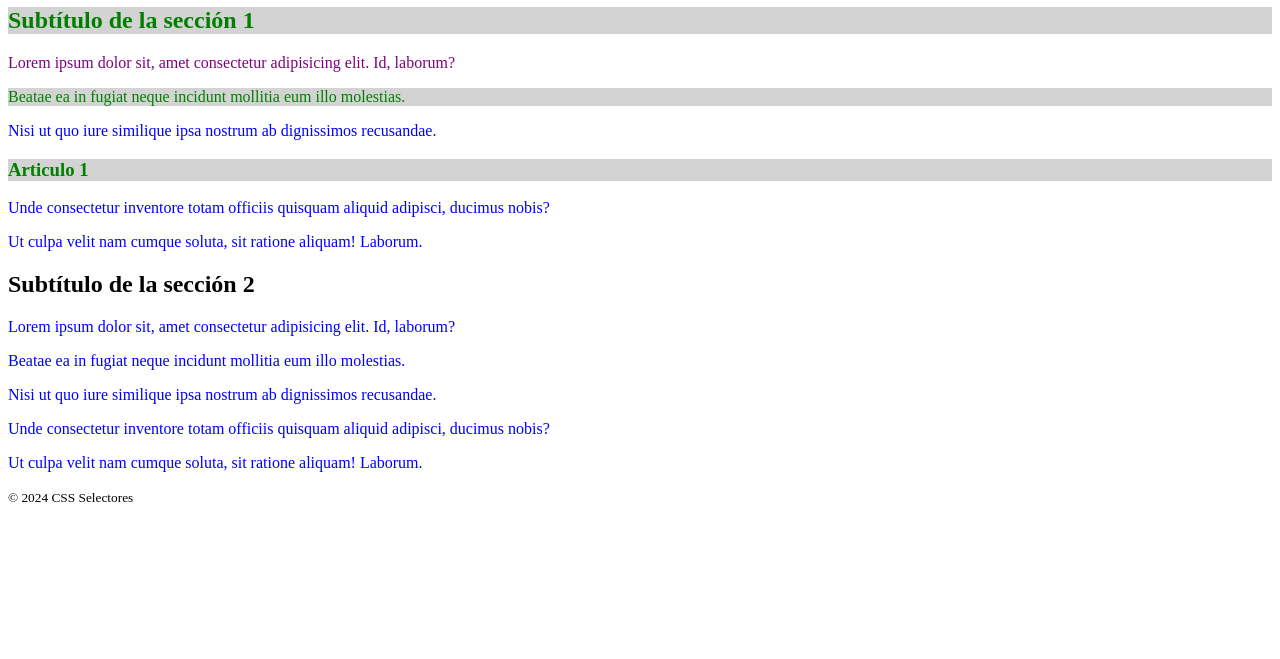
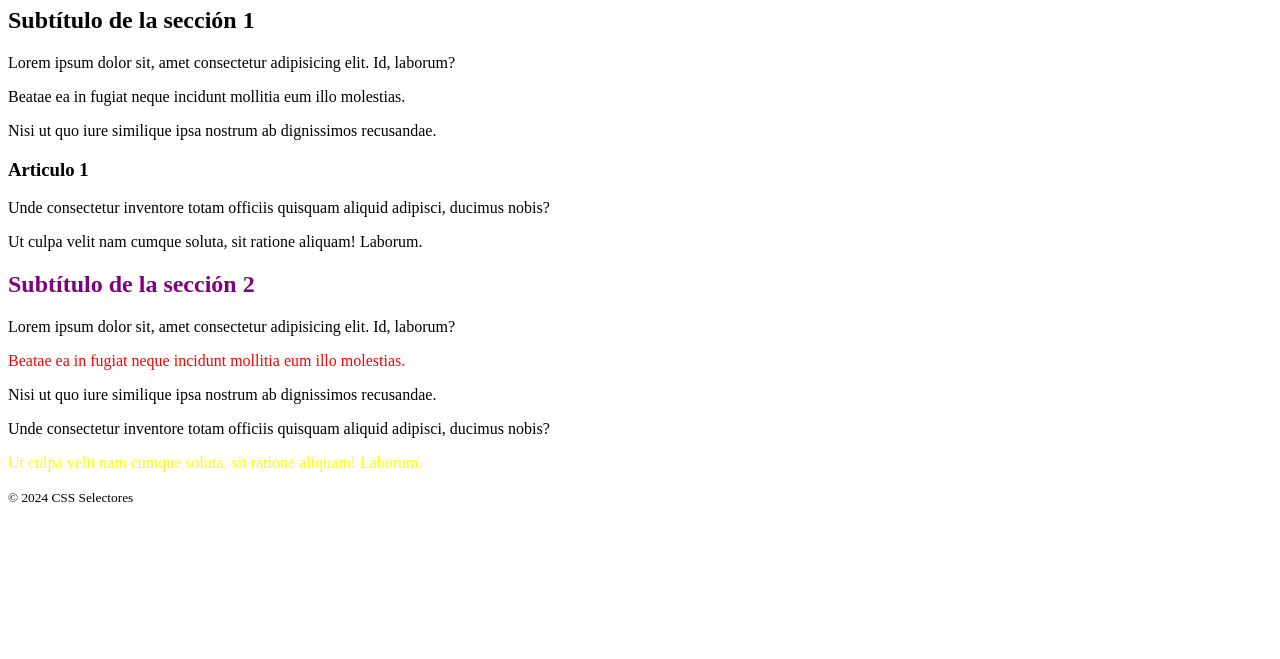
Before and after one commit to wilson82490/css-selectores, a plain HTML site: page index.html in a window 1280 px wide. Shown: the part 141-800 px from the top of the page. Drawn offline with Linux system fonts and the light colour scheme.

Commit message:
ejercicio de id y clase

```diff
--- a/index.html
+++ b/index.html
@@ -21,18 +21,18 @@
       <h1 id="titulo-principal">CSS Selectores</h1>
 
       <section>
-        <h2 class="color-verde">Subtítulo de la sección 1</h2>
+        <h2>Subtítulo de la sección 1</h2>
         <!-- (p>lorem10)*5 -->
-        <p id="primer-parrafo">
+        <p>
           Lorem ipsum dolor sit, amet consectetur adipisicing elit. Id, laborum?
         </p>
-        <p class="color-verde">Beatae ea in fugiat neque incidunt mollitia eum illo molestias.</p>
+        <p>Beatae ea in fugiat neque incidunt mollitia eum illo molestias.</p>
         <p>
           Nisi ut quo iure similique ipsa nostrum ab dignissimos recusandae.
         </p>
 
         <article>
-            <h3 class="color-verde">Articulo 1</h3>
+            <h3>Articulo 1</h3>
         </article>
         <p>
           Unde consectetur inventore totam officiis quisquam aliquid adipisci,
@@ -42,11 +42,11 @@
       </section>
 
       <section>
-        <h2>Subtítulo de la sección 2</h2>
+        <h2 id="subtitulo-de-la-seccion">Subtítulo de la sección 2</h2>
         <p>
           Lorem ipsum dolor sit, amet consectetur adipisicing elit. Id, laborum?
         </p>
-        <p>Beatae ea in fugiat neque incidunt mollitia eum illo molestias.</p>
+        <p class="color-rojo">Beatae ea in fugiat neque incidunt mollitia eum illo molestias.</p>
         <p>
           Nisi ut quo iure similique ipsa nostrum ab dignissimos recusandae.
         </p>
@@ -54,7 +54,7 @@
           Unde consectetur inventore totam officiis quisquam aliquid adipisci,
           ducimus nobis?
         </p>
-        <p>Ut culpa velit nam cumque soluta, sit ratione aliquam! Laborum.</p>
+        <p id="color-limon">Ut culpa velit nam cumque soluta, sit ratione aliquam! Laborum.</p>
       </section>
     </main>
 
--- a/style.css
+++ b/style.css
@@ -1,21 +1,21 @@
-h1{
-  color: red;
-}
 
-p{
-    color: blue;
-}
 
 /*etiqueta de clase*/
-.color-verde {
+.color-rojo{
 
-    color: green;
+    color: red;
 
-    background-color: lightgrey;
+
 }
 
 /*etiqueta de "id"*/
-#primer-parrafo{
+#subtitulo-de-la-seccion{
 
     color: purple;
 }
+
+
+#color-limon{
+
+    color: yellow;
+}
```
